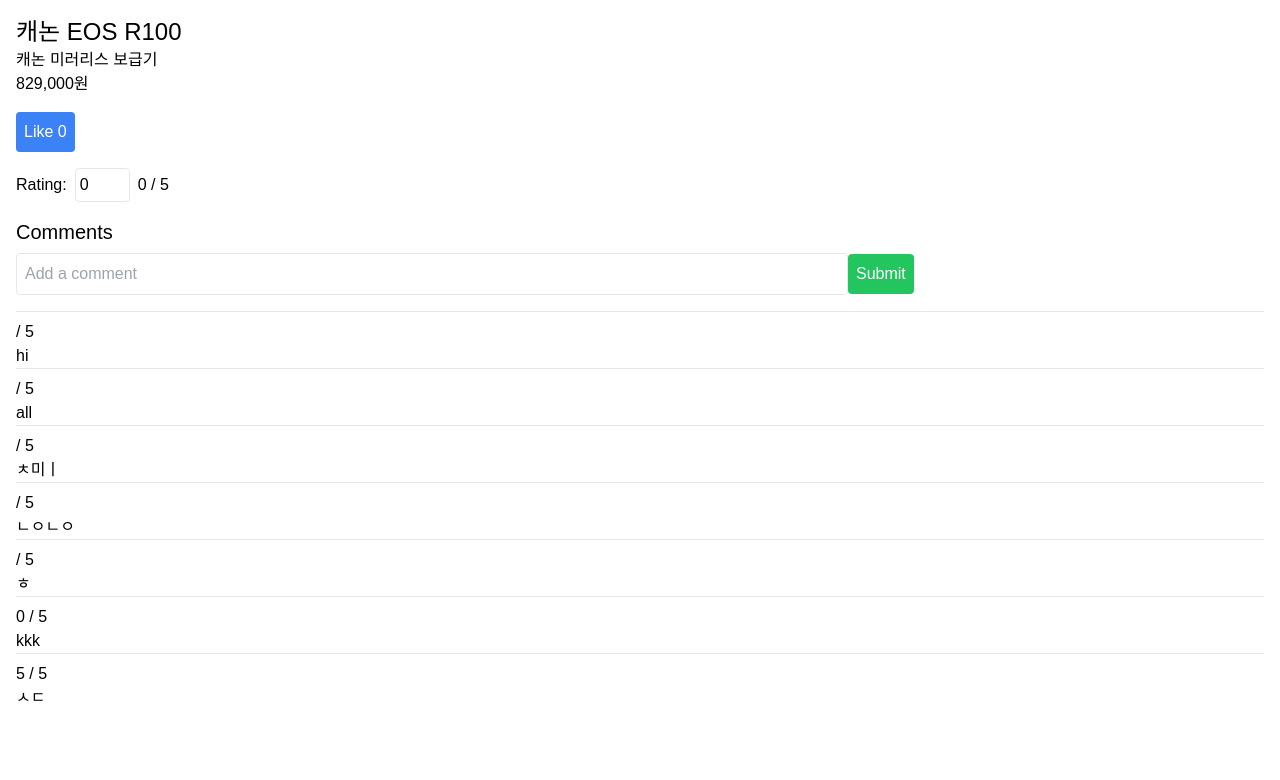
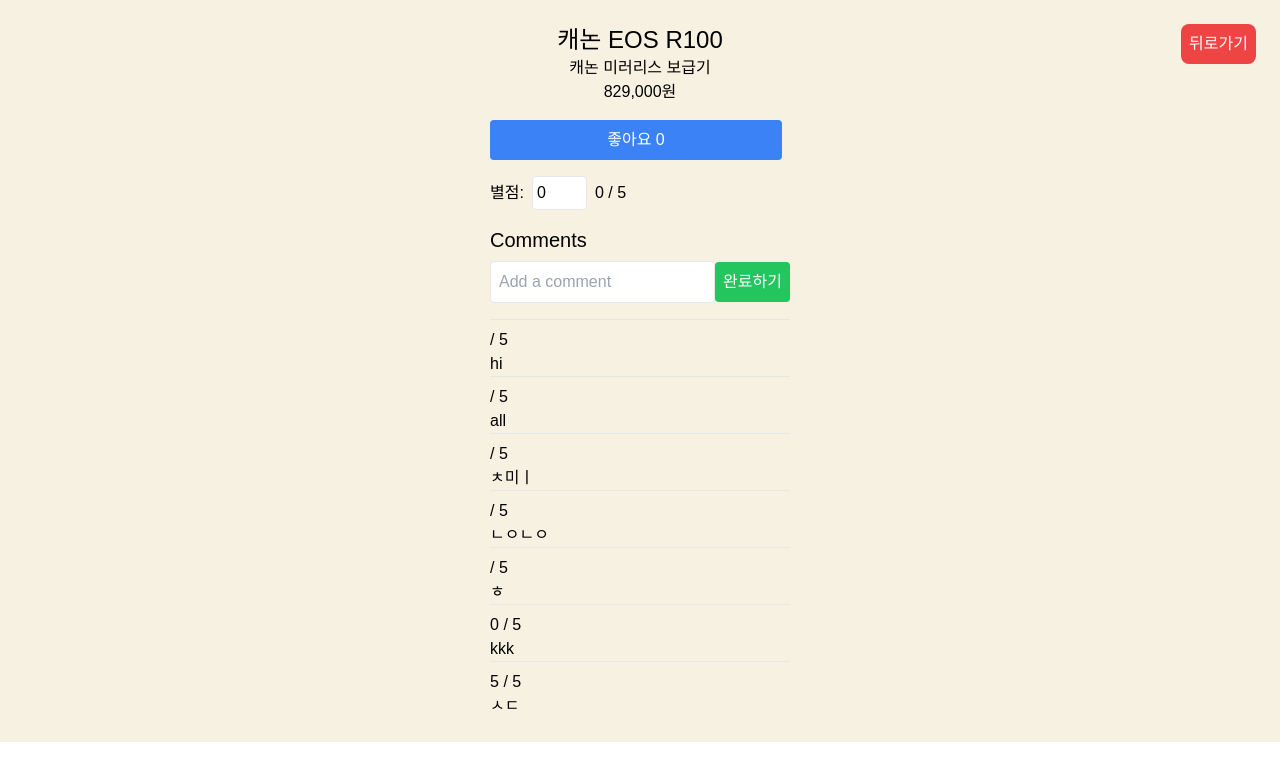
Before and after one commit to KittelLee/CameraReview, a React (Vite) app: page /detail/1 in a window 1280 px wide. Shown: the top 780 px of the page. Built offline with nearby package versions, Linux system fonts and the light colour scheme; data requests are answered from the project's data file.

Commit message:
Style: 퍼블리싱 및 스타일 수정

```diff
--- a/db.json
+++ b/db.json
@@ -363,6 +363,27 @@
       "content": "ㅅㄷ",
       "authorId": "386a162e-213c-11ef-9234-0123456789ab",
       "rating": 5
+    },
+    {
+      "id": "2ffc",
+      "cameraId": 10,
+      "content": "hi",
+      "authorId": "386a162e-213c-11ef-9234-0123456789ab",
+      "rating": 0
+    },
+    {
+      "id": "ec6e",
+      "cameraId": 10,
+      "content": "good",
+      "authorId": "386a162e-213c-11ef-9234-0123456789ab",
+      "rating": 5
+    },
+    {
+      "id": "5152",
+      "cameraId": 10,
+      "content": "lol",
+      "authorId": "386a162e-213c-11ef-9234-0123456789ab",
+      "rating": 0
     }
   ]
 }
--- a/src/components/ListView.tsx
+++ b/src/components/ListView.tsx
@@ -12,7 +12,7 @@
   );
 
   return (
-    <div>
+    <div className="grid grid-cols-1 md:grid-cols-2 gap-4">
       {filteredData.map((item) => (
         <Link to={`/detail/${item.id}`} key={item.id}>
           <div key={item.id} className="border-b border-gray-300 py-2">
--- a/src/components/Navbar.tsx
+++ b/src/components/Navbar.tsx
@@ -15,7 +15,7 @@
     <>
       <div className="flex bg-yellow-b items-center h-12">
         <button
-          className="ml-32 bg-white text-brown-a rounded-xl px-2 py-1 hover:bg-yellow-100"
+          className="ml-36 bg-white text-brown-a rounded-xl px-2 py-1 hover:bg-yellow-100"
           onClick={handleFilterButtonClick}
         >
           필터 & 정렬 옵션 ▼
--- a/src/pages/Detail.tsx
+++ b/src/pages/Detail.tsx
@@ -1,4 +1,4 @@
-import { useParams } from "react-router-dom";
+import { useParams, useNavigate } from "react-router-dom";
 import { useState, useEffect } from "react";
 import { Review } from "../types/Review";
 import { v1 as uuidv1 } from "uuid";
@@ -31,6 +31,12 @@
   const [currentUser, setCurrentUser] = useState<string | null>(null);
   const [editingCommentId, setEditingCommentId] = useState<number | null>(null);
   const [editedCommentContent, setEditedCommentContent] = useState("");
+
+  const navigate = useNavigate();
+
+  const handleBackClick = () => {
+    navigate("../");
+  };
 
   useEffect(() => {
     const fetchData = async () => {
@@ -150,32 +156,33 @@
   }
 
   return (
-    <div className="p-4">
-      <h2 className="text-2xl">{review.title}</h2>
-      <p>{review.content}</p>
-      <p>{review.price}</p>
+    <div className="p-6 bg-yellow-a flex flex-col items-center">
+      <div className="flex flex-col text-center">
+        <h2 className="text-2xl">{review.title}</h2>
+        <p>{review.content}</p>
+        <p>{review.price}</p>
+      </div>
 
-      <div className="mt-4">
+      <div className="mt-4 flex flex-col">
         <button
           onClick={() => setLikes(likes + 1)}
-          className="mr-2 p-2 bg-blue-500 text-white rounded"
+          className="mr-2 p-2 bg-blue-500 text-white rounded hover:bg-blue-700"
         >
-          Like {likes}
+          좋아요 {likes}
         </button>
         <div className="mt-4">
-          <label className="mr-2">Rating:</label>
+          <label className="mr-2">별점:</label>
           <input
             type="number"
-            value={newComment.rating} // Update to use newComment.rating
+            value={newComment.rating}
             onChange={(e) =>
               setNewComment({ ...newComment, rating: Number(e.target.value) })
-            } // Update to handle rating input
+            }
             className="border rounded p-1"
             min="0"
             max="5"
           />
-          <span className="ml-2">{newComment.rating} / 5</span>{" "}
-          {/* Display the rating */}
+          <span className="ml-2">{newComment.rating} / 5</span>
         </div>
         <div className="mt-4">
           <h3 className="text-xl">Comments</h3>
@@ -185,15 +192,23 @@
             onChange={(e) =>
               setNewComment({ ...newComment, content: e.target.value })
             }
-            className="border rounded p-2 w-8/12"
+            className="border rounded p-2 w-ful"
             placeholder="Add a comment"
           />
           <button
             onClick={handleCommentSubmit}
-            className="mt-2 p-2 bg-green-500 text-white rounded"
+            className="mt-2 p-2 bg-green-500 text-white rounded hover:bg-green-700"
           >
-            Submit
+            완료하기
           </button>
+          <div className="absolute top-6 right-6">
+            <button
+              className="bg-red-500 text-white p-2 rounded-lg hover:bg-red-700"
+              onClick={handleBackClick}
+            >
+              뒤로가기
+            </button>
+          </div>
           <div className="mt-4">
             {comments.map((comment) => (
               <div key={comment.id} className="border-t pt-2">
@@ -217,7 +232,7 @@
                         className="mr-2 p-1 bg-blue-500 text-white rounded-lg"
                         onClick={() => handleEdit(comment.id)}
                       >
-                        Edit
+                        수정하기
                       </button>
                     )}
                     {editingCommentId === comment.id && (
@@ -225,14 +240,14 @@
                         className="mr-2 p-1 bg-green-500 text-white rounded-lg"
                         onClick={handleEditComplete}
                       >
-                        Edit Complete
+                        수정완료하기
                       </button>
                     )}
                     <button
                       className="p-1 bg-red-500 text-white rounded-lg"
                       onClick={() => handleDelete(comment.id)}
                     >
-                      Delete
+                      삭제하기
                     </button>
                   </div>
                 )}
```
